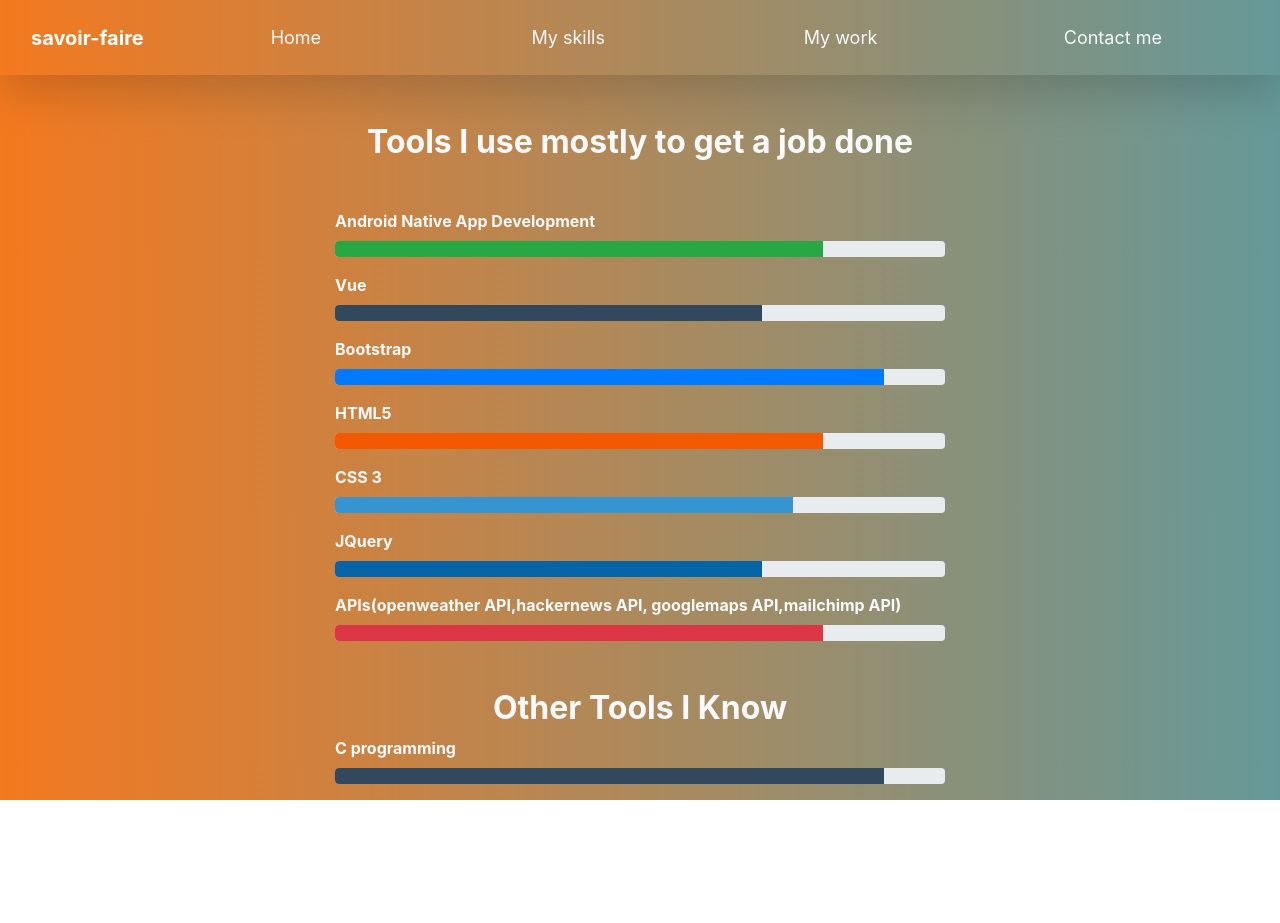
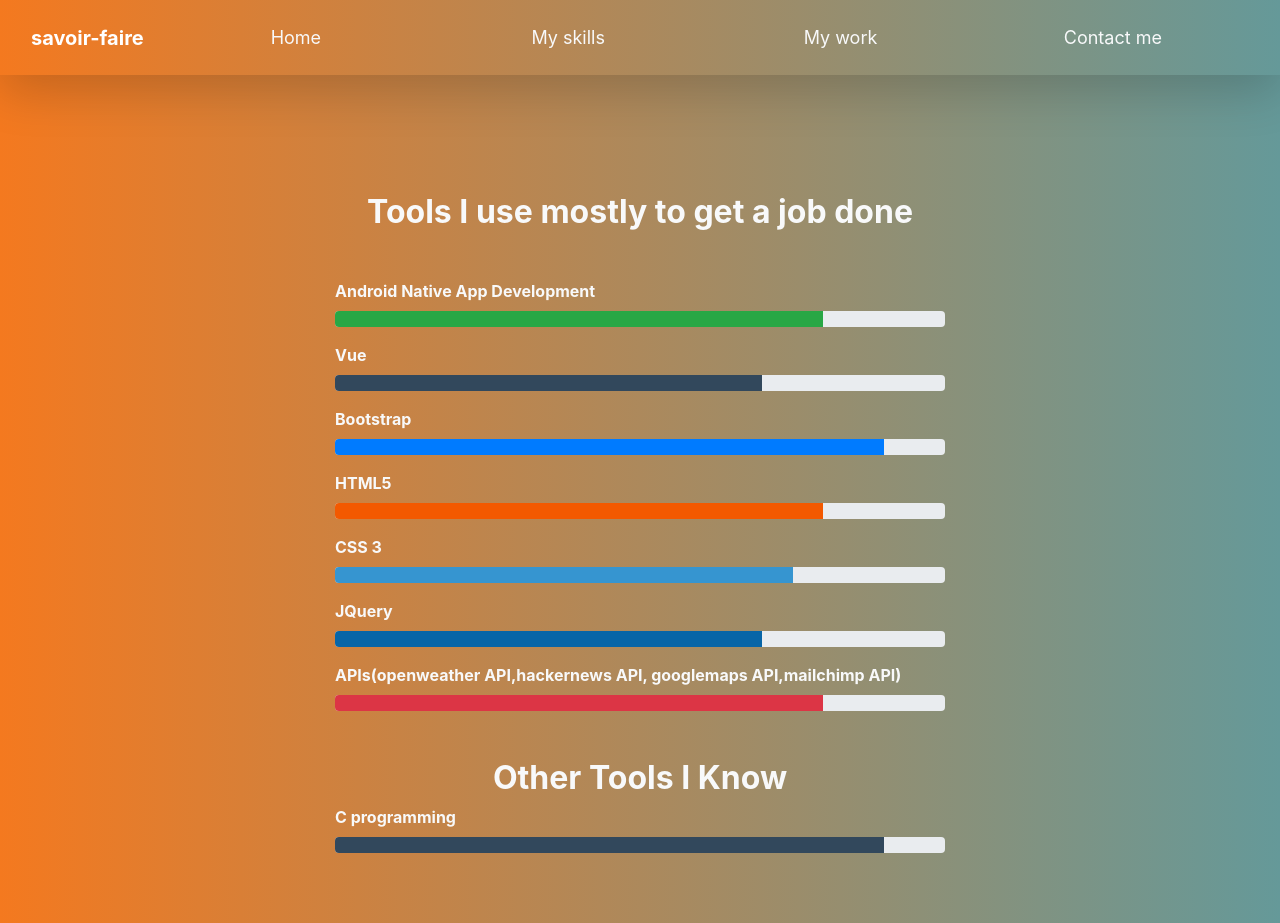
Before and after one commit to brianwachira/savoir-faire, a Vue app: page /skills in a window 1280 px wide. Before the commit the page ends 800 px from the top, so only its background shows below. Built offline with nearby package versions, Linux system fonts and the light colour scheme.

Commit message:
set landing page calc heigh 100vh - 0px

```diff
--- a/src/components/shared/Skills.vue
+++ b/src/components/shared/Skills.vue
@@ -44,6 +44,9 @@
 
 </template>
 <style scoped>
+        .landing-page{
+          height: calc(100vh - 0px);
+              }
 .bg-orange{
     background-color: rgb(243, 89, 0)
 }
```
